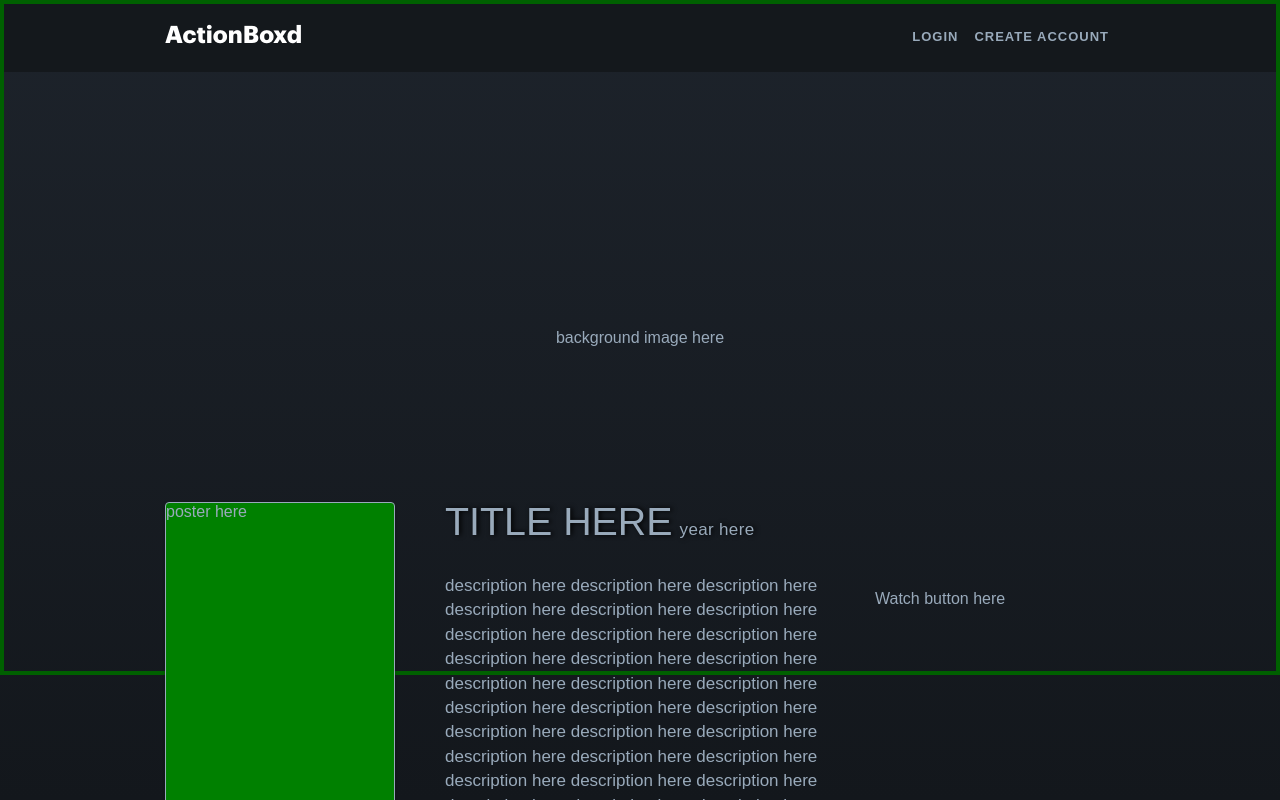
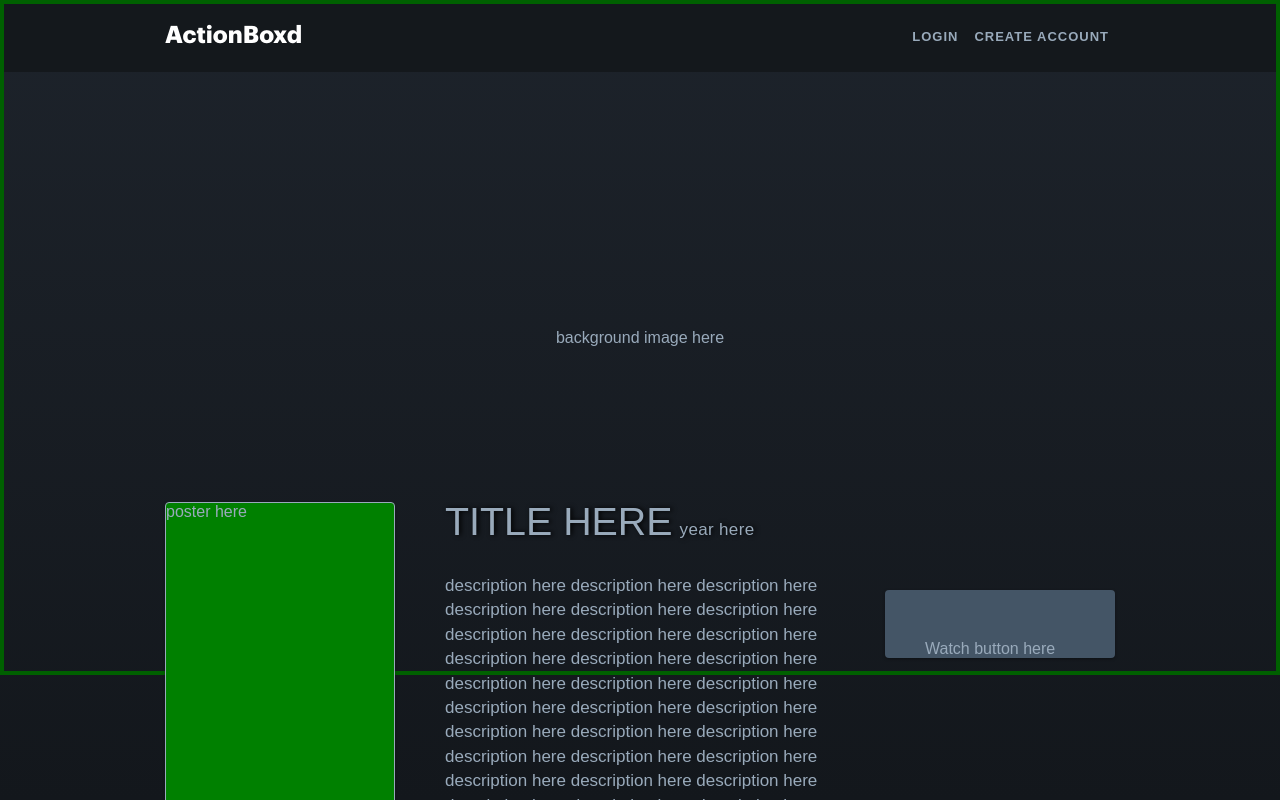
Before and after one commit to jork41989/actionboxd, a React (Create React App) app in the folder frontend/: page /#/movies/1 in a window 1280 px wide. Shown: the top 800 px of the page. Built offline with nearby package versions, Linux system fonts and the light colour scheme; no server answers.

Commit message:
Add watch panel eye

```diff
--- a/frontend/src/components/movies/movies_show.css
+++ b/frontend/src/components/movies/movies_show.css
@@ -119,6 +119,24 @@
     margin-bottom: 1.53846154rem;
     font-size: 1rem;
     list-style: none;
+    background-color: #456;
+    border-radius: 4px;
+    box-sizing: border-box;
+    box-shadow: 0 1px 3px rgba(0,0,0,.35);
+    margin-left: 50px;
+}
+
+.fa-eye{
+    color: #9ab;
+    font-size: 30px;
+    color: #f00404;
+    font-size: 30px;
+    /* z-index: 2; */
+    height: 50px;
+    width: 50px;
+    display: block;
+    position: relative;
+    z-index: 20;
 }
 
 .movie-show-info-reviews{
--- a/frontend/src/components/movies/movies_show.jsx
+++ b/frontend/src/components/movies/movies_show.jsx
@@ -84,6 +84,7 @@ export default class MoviesShow extends React.Component {
 
                         <ul className="actions-panel">
                             <li>
+                                <i className="far fa-eye"></i>
                                 Watch button here
                             </li>
                         </ul>
```
